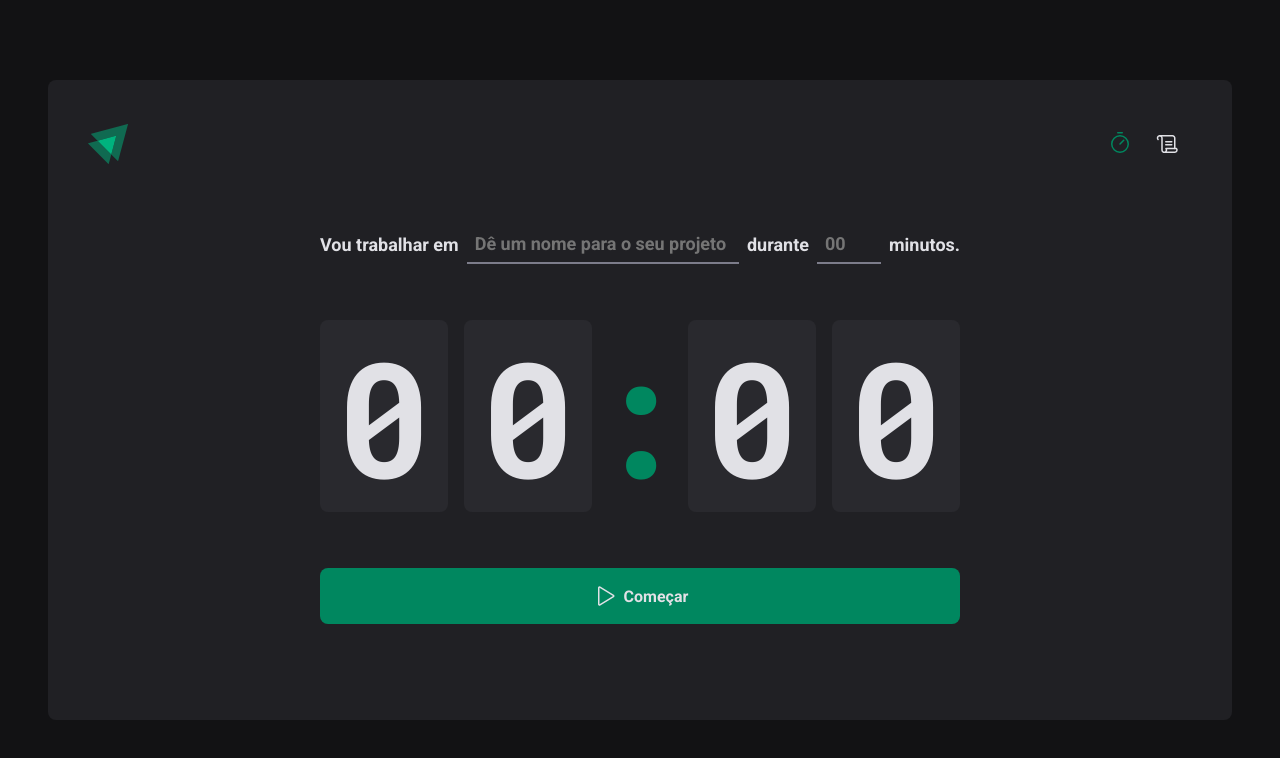
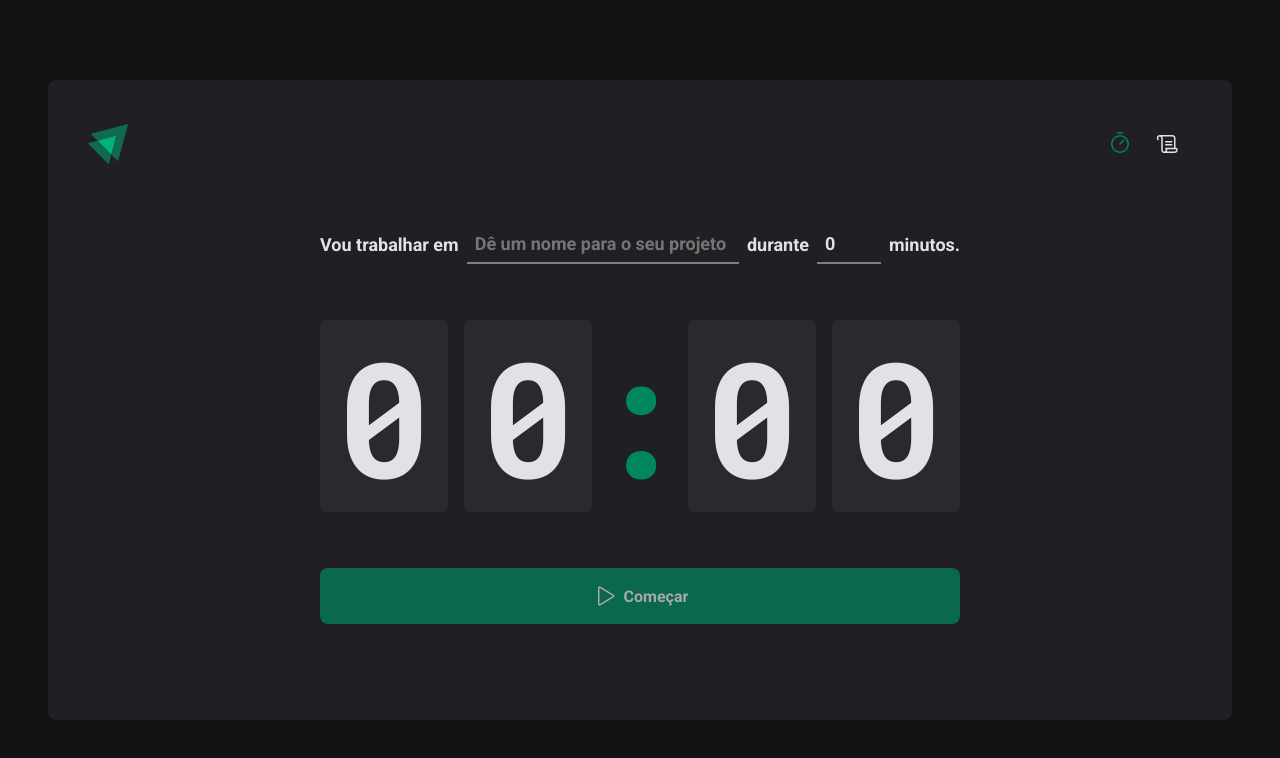
Before and after one commit to joaofanchini/curso_rocketseat, a React (Vite) app in the folder 02-spas-reactjs/: page / in a window 1280 px wide. Shown: the top 758 px of the page. Built offline with nearby package versions, Linux system fonts and the light colour scheme.

Commit message:
[02] Adicionando no projeto o react-hooks-form, zod e @hookform/resolver para gerenciar os formulários utilizads, além de configurar o formulário dÃa página de Home

```diff
--- a/02-spas-reactjs/package.json
+++ b/02-spas-reactjs/package.json
@@ -10,11 +10,14 @@
     "preview": "npm run build && npm run live-server"
   },
   "dependencies": {
+    "@hookform/resolvers": "^2.9.10",
     "phosphor-react": "^1.4.1",
     "react": "^18.2.0",
     "react-dom": "^18.2.0",
+    "react-hook-form": "^7.43.0",
     "react-router-dom": "^6.8.0",
-    "styled-components": "^5.3.6"
+    "styled-components": "^5.3.6",
+    "zod": "^3.20.2"
   },
   "devDependencies": {
     "@types/react": "^18.0.27",
--- a/02-spas-reactjs/src/router/pages/Home/Home.tsx
+++ b/02-spas-reactjs/src/router/pages/Home/Home.tsx
@@ -1,5 +1,8 @@
+import {zodResolver} from '@hookform/resolvers/zod';
+import {useForm} from 'react-hook-form';
+import * as zod from 'zod'; // A biblioteca Zod não possui um export como default.
+
 import {Play} from 'phosphor-react';
-
 import {
     HomeContainer,
     TaskContainer,
@@ -11,28 +14,56 @@ import {
 } from './HomeStyles';
 
 const Home = () => {
+
+    const formInputs = zod.object({
+        task: zod.string()
+            .min(1, 'Nome de tarefa obrigatório.')
+            .max(25,'Nome de tarefa deve ter no máximo 25 caracteres.')
+        ,
+        minutesAmount: zod.number()
+            .min(5, 'a tarefa deve levar pelo menos 5 minutos.')
+            .max(60, 'A tarefa deve ter um máximo de 60 minutos.')
+    });
+
+    type TypeFormInput = zod.infer<typeof formInputs>
+
+    const {register, reset, watch, handleSubmit, formState} = useForm<TypeFormInput>({
+        resolver: zodResolver(formInputs),
+        defaultValues: {
+            task: '',
+            minutesAmount: 0
+        }
+    });
+
+    const watcherInputTask = watch('task');
+
+    const isSubmitDisabled = !watcherInputTask;
+
+    const createNewTimerEvent = (data: TypeFormInput) => {
+        console.log('submit', data);
+        reset();
+    };
+
     return <HomeContainer>
-        <form action=''>
+        <form onSubmit={handleSubmit(createNewTimerEvent)} action=''>
             <TaskContainer>
                 <label htmlFor='input_task'>Vou trabalhar em</label>
                 <TaskInput
+                    id='input_task'
                     type='text'
-                    id='input_task'
                     placeholder='Dê um nome para o seu projeto'
                     list='task-suggestions'
-                    required
+                    {...register('task')}
                 />
                 <datalist id='task-suggestions'>
                     <option value='Projeto'/>
                 </datalist>
                 <label htmlFor='minutes_amount'>durante</label>
                 <MinutesAmountInput
+                    id='minutes_amount'
                     type='number'
-                    id='minutes_amount'
                     placeholder='00'
-                    step={5}
-                    min={5}
-                    max={60}
+                    {...register('minutesAmount', {valueAsNumber: true})}
                 />
                 <span>minutos.</span>
             </TaskContainer>
@@ -43,7 +74,7 @@ const Home = () => {
                 <span>0</span>
                 <span>0</span>
             </CountdownContainer>
-            <StartCountdownButton type='submit'>
+            <StartCountdownButton disabled={isSubmitDisabled} type='submit'>
                 <Play size={24}/> Começar
             </StartCountdownButton>
         </form>
```
Also changed, not shown: 1 other file (tests, documents, lock files or other folders).
